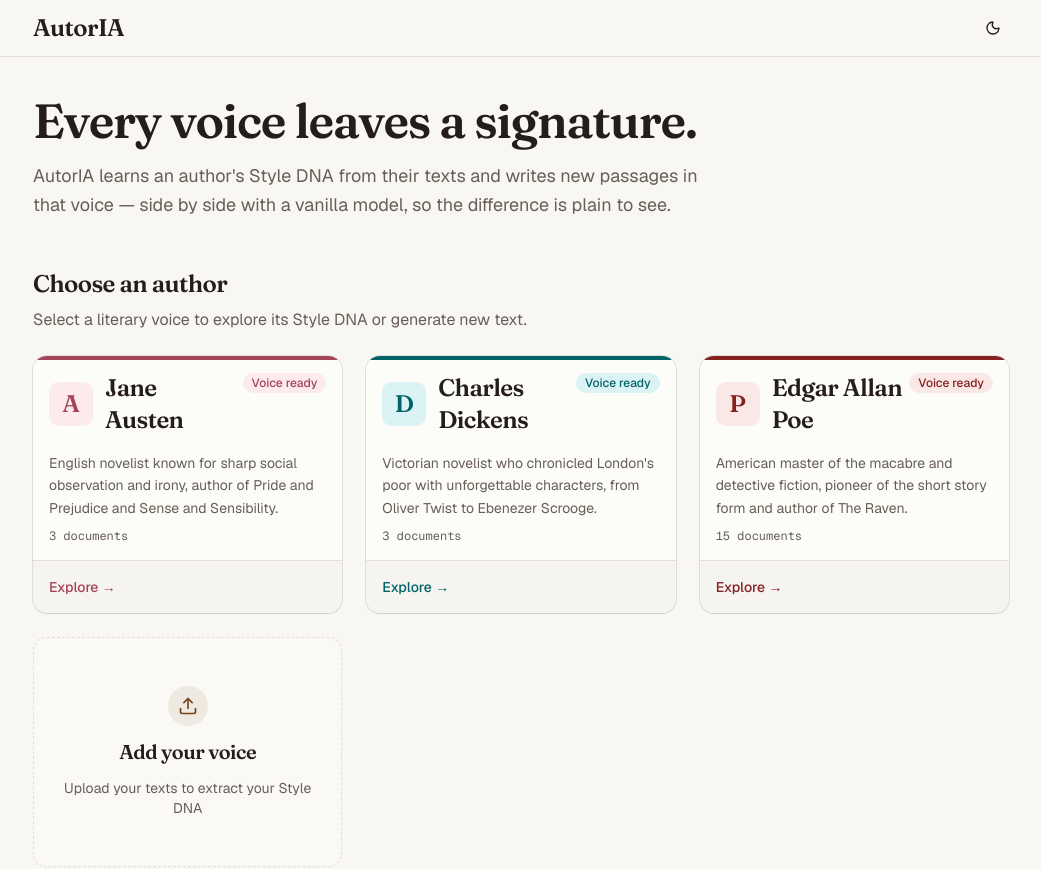
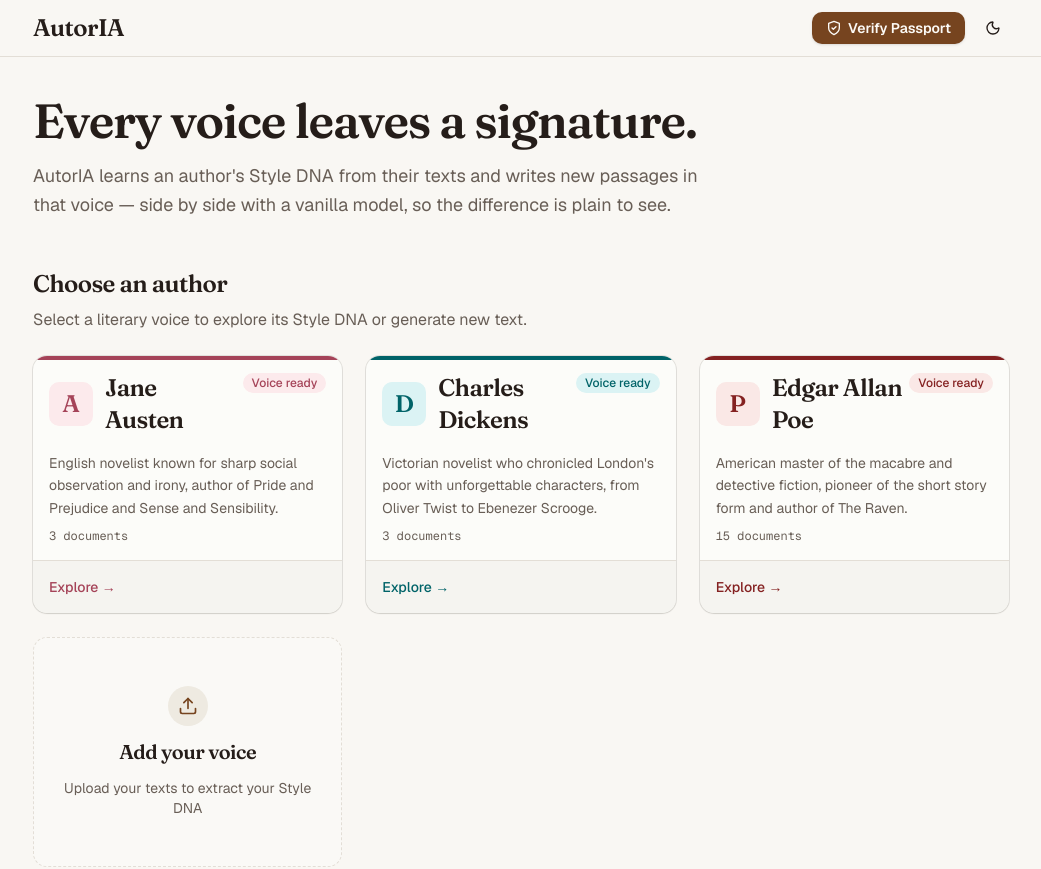
Before and after one commit to sergi-torres/AuthorAI, a Next.js app in the folder frontend/: page / in a window 1280 px wide. Shown: the top 869 px of the page, without its empty margins (119-1160 px from the left). Built offline with nearby package versions, Linux system fonts and the light colour scheme; no server answers.

Commit message:
feat(front): add Verify Passport button to header nav

```diff
--- a/frontend/src/app/layout.tsx
+++ b/frontend/src/app/layout.tsx
@@ -51,7 +51,28 @@ export default function RootLayout({
             >
               {en.app.title}
             </Link>
-            <ThemeToggle />
+            <nav className="flex items-center gap-3">
+              <Link
+                href="/verify"
+                className="inline-flex items-center gap-1.5 rounded-lg bg-primary px-3.5 py-1.5 text-sm font-semibold text-primary-foreground shadow-sm transition-colors hover:bg-primary/85 focus-visible:outline-none focus-visible:ring-2 focus-visible:ring-ring focus-visible:ring-offset-2 focus-visible:ring-offset-background"
+              >
+                <svg
+                  aria-hidden="true"
+                  viewBox="0 0 24 24"
+                  className="size-4"
+                  fill="none"
+                  stroke="currentColor"
+                  strokeWidth="2"
+                  strokeLinecap="round"
+                  strokeLinejoin="round"
+                >
+                  <path d="M12 22s8-4 8-10V5l-8-3-8 3v7c0 6 8 10 8 10Z" />
+                  <path d="m9 12 2 2 4-4" />
+                </svg>
+                {en.nav.verify}
+              </Link>
+              <ThemeToggle />
+            </nav>
           </div>
         </header>
 
```
